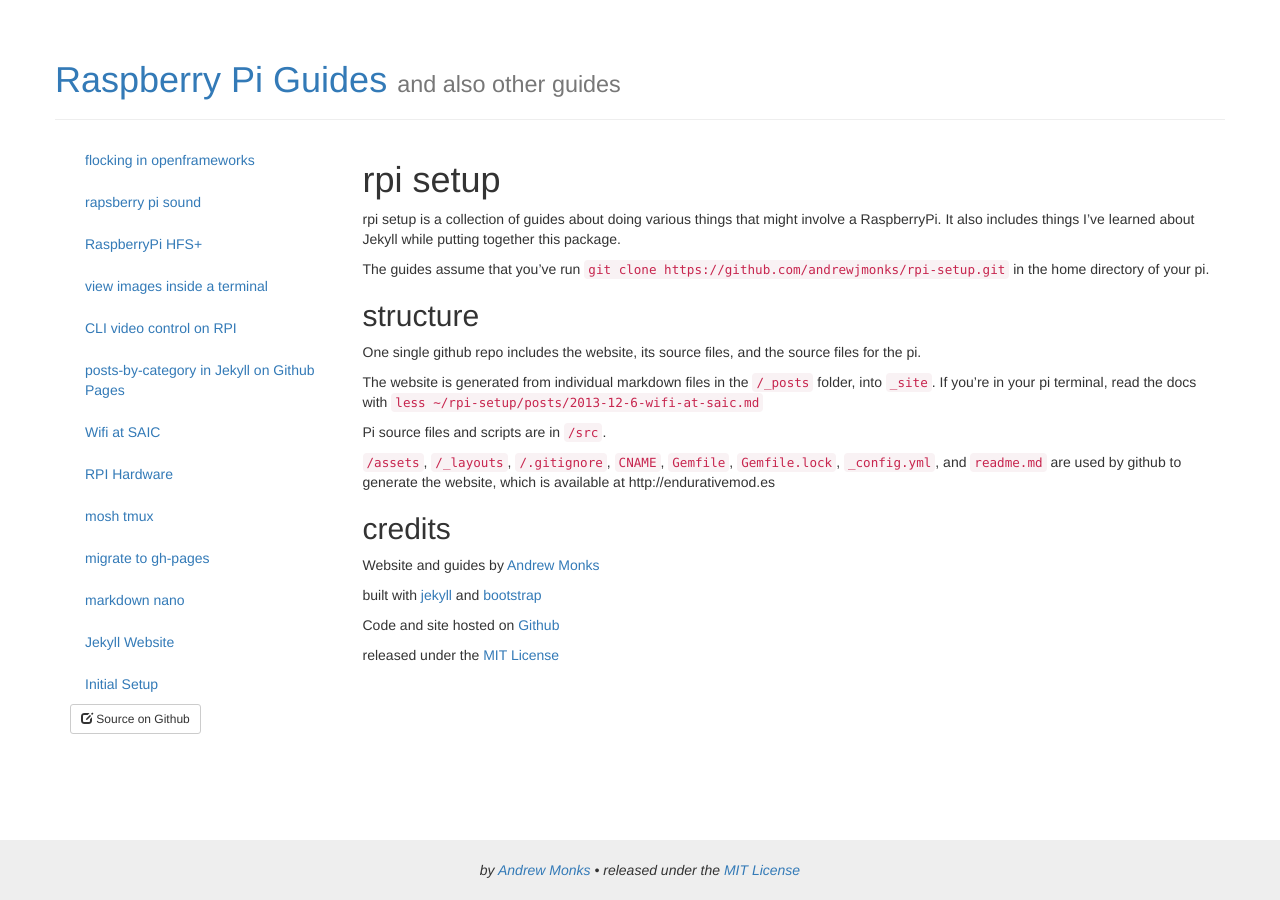
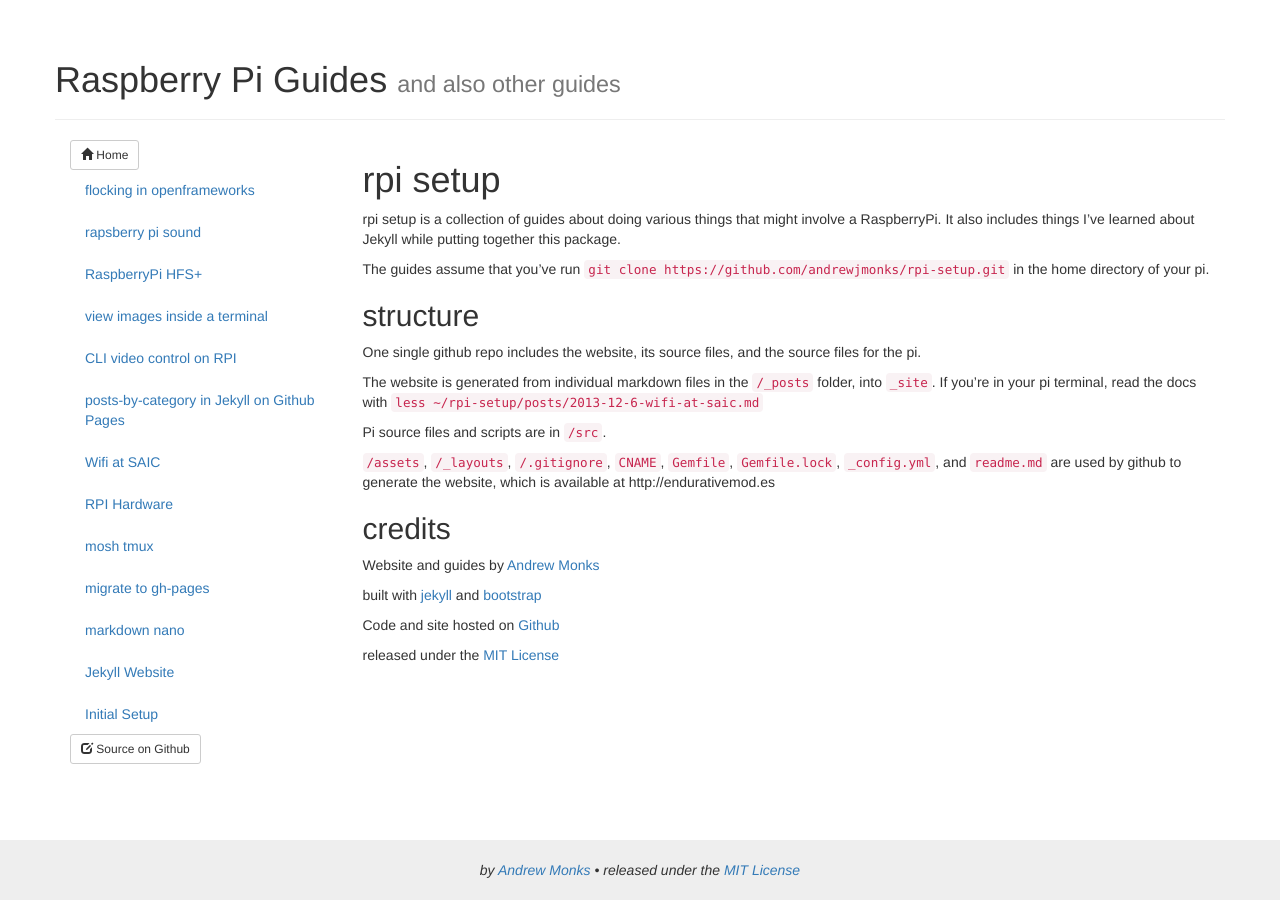
Before and after one commit to amonks/rpi-setup, a Jekyll site: the page built from readme.md, in a window 1280 px wide. Built offline with Jekyll 4.4.1, drawn with Linux system fonts in a browser that asks for light colours; nearby versions of some CDN libraries.

Commit message:
link to home in sidebar

```diff
--- a/_layouts/default.html
+++ b/_layouts/default.html
@@ -48,15 +48,18 @@
 
 	<div class="container">
 		<div class="row page-header">
-			<a href="/">
-				<h1>Raspberry Pi Guides
-					<small>and also other guides</small>
-				</h1>
-			</a>
+			<h1>Raspberry Pi Guides
+				<small>and also other guides</small>
+			</h1>
 		</div>
 
 		<div class="row">
 			<div id="sidebar" class="col-md-3">
+				<a href="/">
+					<button type="button" class="btn btn-default btn-sm">
+						<span class="glyphicon glyphicon-home"></span> Home
+					</button>
+				</a>
 				<ul class="nav nav-pills nav-stacked">
 					{% for post in site.posts %}
 						<li class="{{post.group}}" dateTime="{{post.date}}">
```
